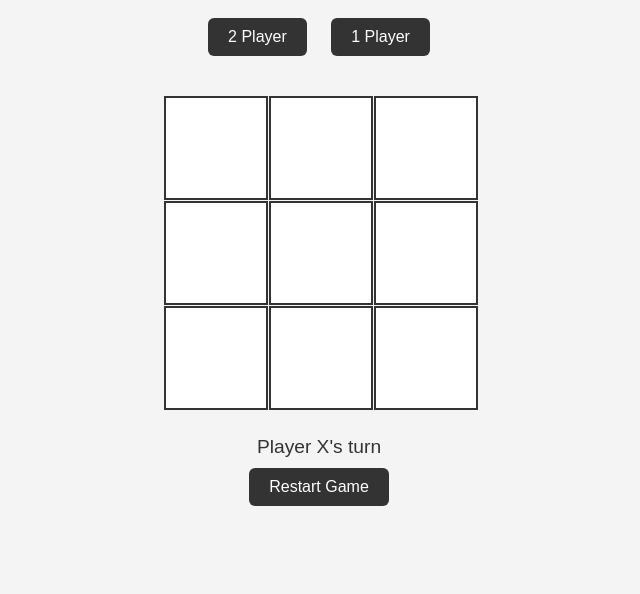
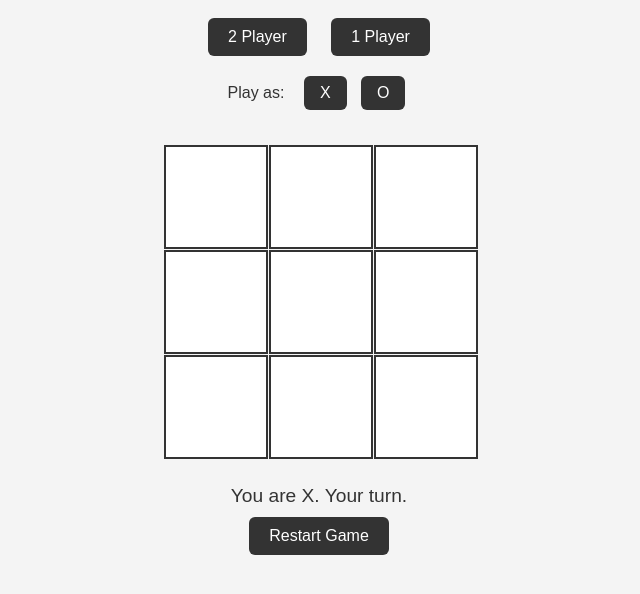
Before and after one commit to HenryW0225/Tic-Tac-Toe-Project, a plain HTML site: page index.html in a window 1280 px wide. Both pictures are taken after a click on the button "1 Player". Shown: the part 60-654 px from the top of the page, without its empty margins (321-961 px from the left). Drawn offline with Linux system fonts and the light colour scheme.

Commit message:
fixed importing player choice menu to script
fixed importing player choice menu to script

```diff
--- a/index.html
+++ b/index.html
@@ -12,7 +12,7 @@
     <button id="twoPlayerBtn">2 Player</button>
     <button id="onePlayerBtn">1 Player</button>
   </div>
-  <div class="player_choice" style="display:none;">
+  <div id="player_choice" style="display:none;">
     <span>Play as:</span>
     <button id="playAsXBtn">X</button>
     <button id="playAsOBtn">O</button>
--- a/script.js
+++ b/script.js
@@ -5,7 +5,7 @@ const twoPlayerBtn = document.getElementById('twoPlayerBtn');
 const onePlayerBtn = document.getElementById('onePlayerBtn');
 const playAsXBtn = document.getElementById('playAsXBtn');
 const playAsOBtn = document.getElementById('playAsOBtn');
-const playerChoiceDiv = document.getElementById('.player_choice');
+const playerChoiceDiv = document.getElementById('player_choice');
 
 let gameBoard = Array(9).fill("");
 let gameActive = true;
--- a/style.css
+++ b/style.css
@@ -31,17 +31,17 @@ body {
     background-color: #555;
 }
 
-  .player_choice {
+#player_choice {
     margin-bottom: 15px;
 }
 
-  .player_choice span {
+#player_choice span {
     font-size: 1em;
     margin-right: 10px;
     color: #333;
 }
 
-  .player_choice button {
+#player_choice button {
     padding: 8px 16px;
     margin: 0 5px;
     font-size: 1em;
@@ -53,7 +53,7 @@ body {
     transition: background-color 0.3s;
 }
 
-  .player_choice button:hover {
+#player_choice button:hover {
     background-color: #555;
 }
 
```
Lines whose indentation alone changed are shown as unchanged.
